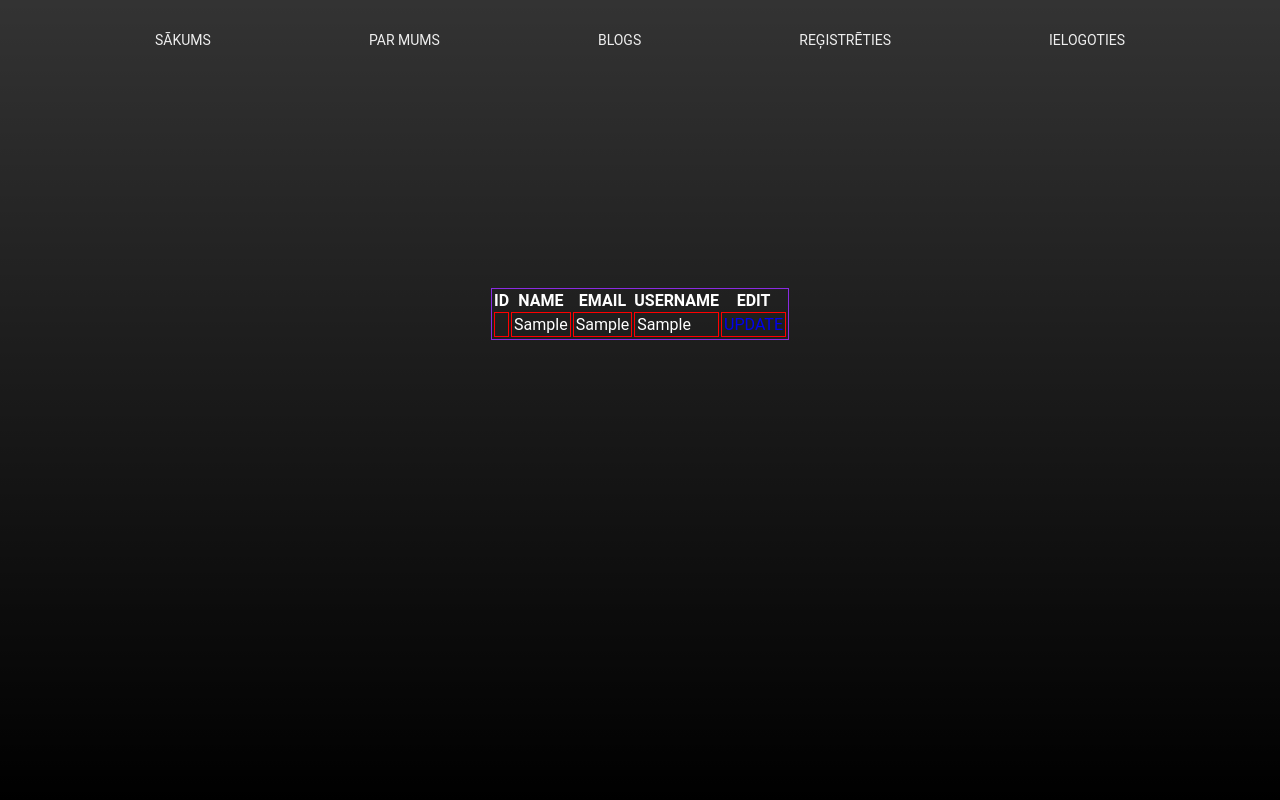
After one commit to crrawl/php8, a PHP site: page /account.php in a window 1280 px wide. The commit adds this page. Run offline with PHP 8.4, Linux system fonts and the light colour scheme; tables that the repository leaves empty or names only in its code hold one stand-in row (values such as "Sample post"); data that the repository does not hold is empty.

Commit message:
Publicate v0.02

```diff
--- /dev/null
+++ b/cybersite/account.php
@@ -0,0 +1,34 @@
+<?php
+include_once __DIR__ . "/database.php";
+include_once 'header.php';
+
+$sql = "SELECT * FROM accounts";
+$result = mysqli_query($conn, $sql);
+
+
+$_GET["name"] = "raivis";
+?>
+
+
+<section class="accounts">
+    <?php if($result->num_rows > 0): ?>
+        <table class="user-accounts">
+            <tr>
+                <th>ID</th>
+                <th>NAME</th>
+                <th>EMAIL</th>
+                <th>USERNAME</th>
+                <th>EDIT</th>
+            </tr>
+                <?php while($user = mysqli_fetch_assoc($result)):?>
+            <tr>
+                <td><?=$user["ID"];?></td>
+                <td><?=$user["vards"];?></td>
+                <td><?=$user["epasts"];?></td>
+                <td><?=$user["lietotajvards"];?></td>
+                <td><a href="update.php?ID=<?=$user["ID"];?>">UPDATE</a></td>
+            </tr>
+                <?php endwhile;?>
+        </table>
+    <?php endif; ?>
+</section>
--- /dev/null
+++ b/cybersite/assets/style/account.css
@@ -0,0 +1,42 @@
+/* accounts.php */
+body {
+    width: 100%;
+    height: 100vh;
+    background: linear-gradient(to bottom, rgba(0, 0, 0, 0.8), rgba(0, 0, 0, 2.8)), center no-repeat;    background-size: cover;
+
+}
+
+.user-accounts {
+    display: flex;
+    flex-direction: row;
+    align-items: center;
+    border: 1px solid blueviolet;
+}
+
+.accounts {
+    display: flex;
+    align-items: center;
+    justify-content: center;
+
+    padding-top: 10%;
+    min-width: 500px;
+    min-height: 500px;
+}
+.user-accounts {
+    color: white!important;
+}
+td {
+    border: 1px solid red!important;
+    padding: 2px;
+}
+/* update.php */
+.edit-box {
+    display: flex;
+    align-items: center;
+    justify-content: center;
+
+    padding-top: 10%;
+}
+body, input {
+    color: grey!important;
+}
--- a/cybersite/functions/base_func.php
+++ b/cybersite/functions/base_func.php
@@ -14,7 +14,7 @@ function security(string $data):string {
 }
 
 // smart print
-function printArray(array $data):void {
+function printArray($data) {
     echo "<pre>";
     print_r($data);
     echo "</pre>";
--- a/cybersite/header.php
+++ b/cybersite/header.php
@@ -7,6 +7,7 @@
     <link href="https://fonts.google.com/specimen/Roboto+Mono?preview.text=Almost%20before%20we%20knew%20it,%20we%20had%20left%20the%20gr%C4%81&preview.text_type=custom"/>
 
     <link rel="stylesheet" href="assets/style/style.css">
+    <link rel="stylesheet" href="assets/style/account.css">
     <title>PHP Projekts</title>
 </head>
 <body>
--- a/cybersite/signup.php
+++ b/cybersite/signup.php
@@ -40,11 +40,14 @@ if ($_SERVER["REQUEST_METHOD"] == "POST") {
     $pwd = password_hash($pwd, PASSWORD_BCRYPT);
     $sql = "INSERT INTO accounts (vards, epasts, lietotajvards, parole) VALUES ('$name', '$email', '$username', '$pwd')";
 
-    if (isset($errors)) {
+    $err_counter = count($errors);
+
+    if ($err_counter > 0) {
         echo "Cannot create query";
     } else {
         if (mysqli_query($conn, $sql)) {
             echo "New record created successfully";
+            header("Location: /php8/cybersite/account.php");
         } else {
             echo "Error: " . $sql . "<br>" . mysqli_error($conn);
         }
```
Also changed, not shown: cybersite/update.php (added, +60 -0 lines), cybersite/assets/style/style.css (line endings or trailing spaces).
